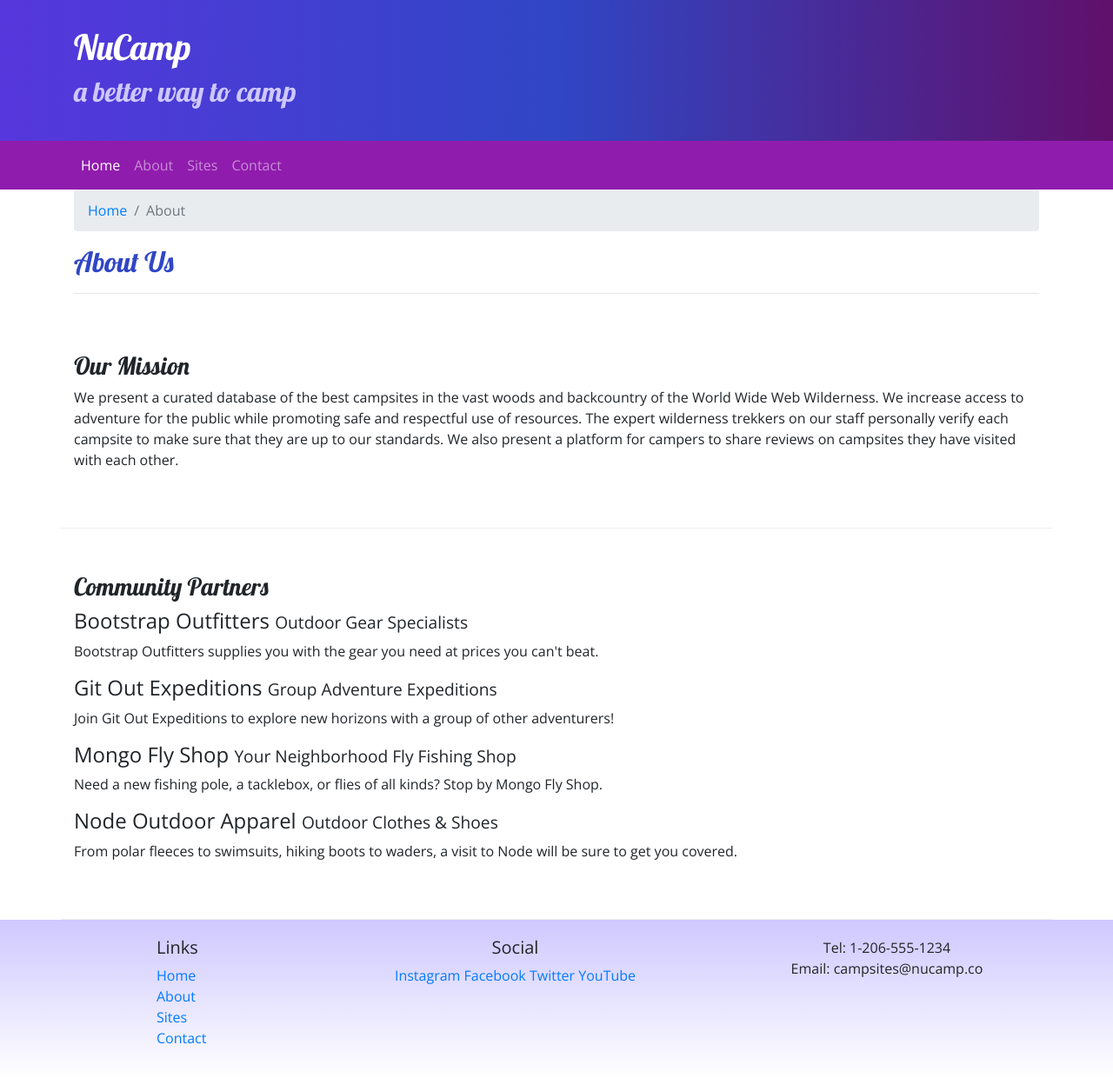
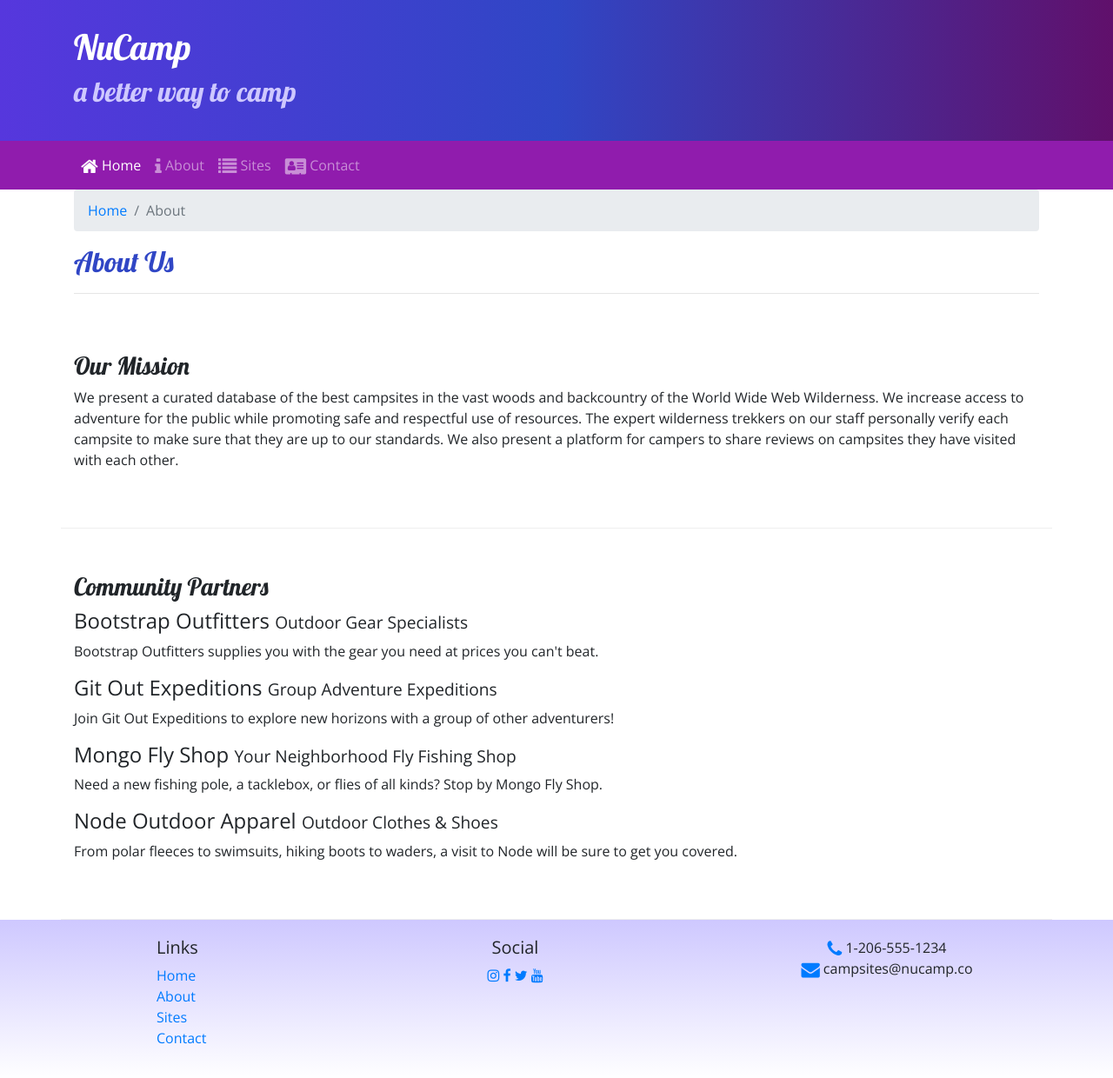
Before and after one commit to bastanley1211/nucampsite, a website: page aboutus.html in a window 1280 px wide. Shown: the whole page at 87% size. Drawn offline with nearby package versions, Linux system fonts and the light colour scheme.

Commit message:
Icon fonts

```diff
--- a/aboutus.html
+++ b/aboutus.html
@@ -9,6 +9,7 @@
     <link rel="stylesheet" href="node_modules/bootstrap/dist/css/bootstrap.min.css" />
 
     <!-- Additional CSS must be placed after Bootstrap CSS -->
+    <link rel="stylesheet" href="node_modules/font-awesome/css/font-awesome.min.css" />
     <link rel="stylesheet" href="https://fonts.googleapis.com/css?family=Lobster|Open+Sans" />
     <link rel="stylesheet" href="css/styles.css" />
     <title>NuCamp: A Better Way To Camp- About</title>
@@ -33,10 +34,14 @@
             </button>
             <div class="collapse navbar-collapse" id="nucampNavbar">
                 <ul class="navbar-nav">
-                    <li class="nav-item active"><a class="nav-link" href="index.html">Home</a></li>
-                    <li class="nav-item"><a class="nav-link" href="#">About</a></li>
-                    <li class="nav-item"><a class="nav-link" href="#">Sites</a></li>
-                    <li class="nav-item"><a class="nav-link" href="#">Contact</a></li>
+                    <li class="nav-item active"><a class="nav-link" href="index.html"> <i class="fa fa-home fa-lg"> </i>
+                            Home</a>
+                    </li>
+                    <li class="nav-item"><a class="nav-link" href="#"> <i class="fa fa-info fa-lg"> </i>
+                            About</a></li>
+                    <li class="nav-item"><a class="nav-link" href="#"> <i class="fa fa-list fa-lg"> </i> Sites</a></li>
+                    <li class="nav-item"><a class="nav-link" href="#"> <i class="fa fa-address-card fa-lg"> </i>
+                            Contact</a></li>
                 </ul>
             </div>
         </div>
@@ -109,14 +114,14 @@
 
                 <div class="col-6 col-sm-5 text-center">
                     <h5>Social</h5>
-                    <a href="http://instagram.com/">Instagram</a>
-                    <a href="http://facebook.com/">Facebook</a>
-                    <a href="http://twitter.com/">Twitter</a>
-                    <a href="http://youtube.com/">YouTube</a>
+                    <a href="http://instagram.com/"> <i class="fa fa-instagram"> </i></a>
+                    <a href="http://facebook.com/"> <i class="fa fa-facebook"> </i></a>
+                    <a href="http://twitter.com/"> <i class="fa fa-twitter"> </i></a>
+                    <a href="http://youtube.com/"> <i class="fa fa-youtube"> </i></a>
                 </div>
                 <div class="col-sm-4 text-center">
-                    Tel: 1-206-555-1234<br />
-                    Email: campsites@nucamp.co
+                    <i class="fa fa-phone fa-lg text-primary"> </i> 1-206-555-1234<br />
+                    <i class="fa fa-envelope fa-lg text-primary"> </i> campsites@nucamp.co
                 </div>
             </div>
         </div>
--- a/package.json
+++ b/package.json
@@ -15,6 +15,7 @@
   },
   "dependencies": {
     "bootstrap": "^4.5.2",
+    "font-awesome": "^4.7.0",
     "jquery": "^3.5.1",
     "popper.js": "^1.16.1"
   }
```
Also changed, not shown: index.html (+11 -10 lines), 1 other file.
